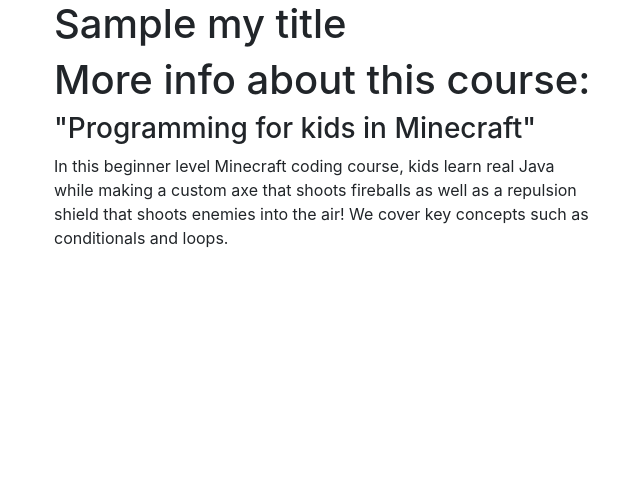
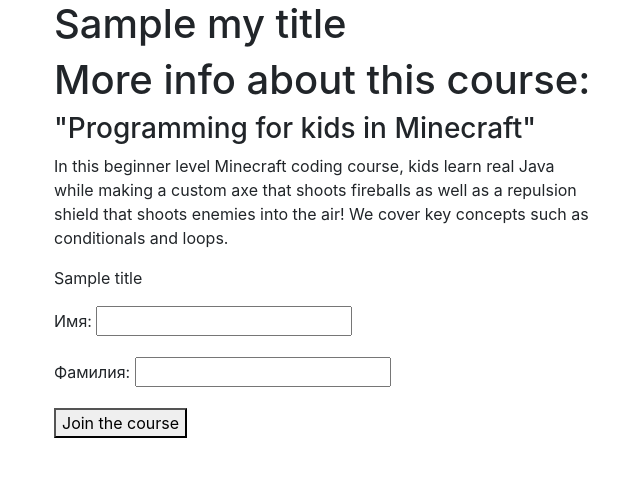
Before and after one commit to ladykot/learning_site, a Django app: template courses/templates/courses/detail.html in a window 1280 px wide. Shown: the top 477 px of the page, without its empty margins (316-956 px from the left). Run offline with Django 3.2, Linux system fonts and the light colour scheme; data comes from the database, SQL or seed files in the repository; tables that the repository leaves empty hold one stand-in row (values such as "Sample post"); the template is opened without the code that fills it: values that come from a table or form of the project are taken from there, most other values are stand-ins (such as "Sample title", 1, 10 or a date in 2020); some libraries are stand-ins or nearby versions.

Commit message:
add forms for enroll in 1 course & for add new course

```diff
--- a/courses/forms.py
+++ b/courses/forms.py
@@ -1,9 +1,27 @@
 from django import forms
 
+from .models import Course, Student
 
-class CourseForm(forms.Form):
-    title = forms.CharField()
-    fullname = forms.CharField()
-    slug = forms.SlugField()
-    email = forms.EmailField()
-    content = forms.CharField(widget=forms.Textarea)
+class CourseModelForm(forms.ModelForm):
+    ''' Форма для добавления нового курса
+    '''
+    class Meta:
+        model = Course
+        fields = ['title', 'teacher', 'description']
+
+    def clean_title(self, *args, **kwargs):
+        title = self.cleaned_data.get("title")
+        q = Course.objects.filter(title='title')
+        print(title)
+        if q.exists():
+            raise forms.ValidationError('This title has already been used')
+
+        return title
+
+
+class StudentModelForm(forms.ModelForm):
+    ''' Форма записи на курс
+    '''
+    class Meta:
+        model = Student
+        fields = ['first_name', 'last_name']
--- a/courses/models.py
+++ b/courses/models.py
@@ -33,6 +33,12 @@
                                        auto_now_add=True)
     courses = models.ManyToManyField("Course", verbose_name=("Курс"))
 
+    @property
+    def full_name(self):
+        return f'{self.first_name} {self.last_name}'
+
+    def __str__(self):
+        return f'{self.id} {self.full_name}'
 
 class Course(models.Model):
     ''' Модель курса
--- a/courses/templates/courses/create.html
+++ b/courses/templates/courses/create.html
@@ -3,11 +3,11 @@
 
 {% block content %}
 
-    <h1>Add your course</h1>
+    <h1>Add your course hear</h1>
 
     <form method='POST' action='.'>{% csrf_token %}
         <p>{{ title }}</p>
-        {{ form.as_p }}
+        {{ course_form.as_p }}
         <button type='submit'>Add course</button>
     </form>
 
--- a/courses/templates/courses/detail.html
+++ b/courses/templates/courses/detail.html
@@ -5,4 +5,11 @@
     <h1>More info about this course: </h1>
     <h3>"{{ one_course }}"</h3>
     <p>{{ one_course.description}}</p>
+
+    <form method='POST' action='.'>{% csrf_token %}
+        <p>{{ title }}</p>
+        {{ student_form.as_p }}
+        <button type='submit'>Join the course</button>
+    </form>
+
 {% endblock content %}
--- a/courses/urls.py
+++ b/courses/urls.py
@@ -13,10 +13,9 @@
 app_name = 'courses'
 
 urlpatterns = [
-    path('', home_page, name='home'),
-    path('course-new', course_create_view),
-    path('course-list', course_list_view),
-    path('course/<str:slug>/', course_detail_page),
-    path('course/<str:slug>/update/', course_update_view, name='course_update'),
-    path('course/<str:slug>/delete/', course_delete_view, name='course_delete'),
+    # path('', home_page, name='home'),
+    path('', course_list_view),
+    path('<str:slug>/', course_detail_page),
+    path('<str:slug>/update/', course_update_view, name='course_update'),
+    path('<str:slug>/delete/', course_delete_view, name='course_delete'),
 ]
--- a/mysite/urls.py
+++ b/mysite/urls.py
@@ -16,11 +16,12 @@
 from django.conf import settings
 from django.contrib import admin
 from django.urls import path, re_path, include
-# from courses import views
+from courses.views import course_create_view
 
 urlpatterns = [
     path('admin/', admin.site.urls),
-    path('', include('courses.urls')),
+    path('courses/', include('courses.urls')),
+    path('course-new/', course_create_view),
 ]
 
 if settings.DEBUG:
```
Also changed, not shown: courses/views.py (+19 -9 lines), README.md.
